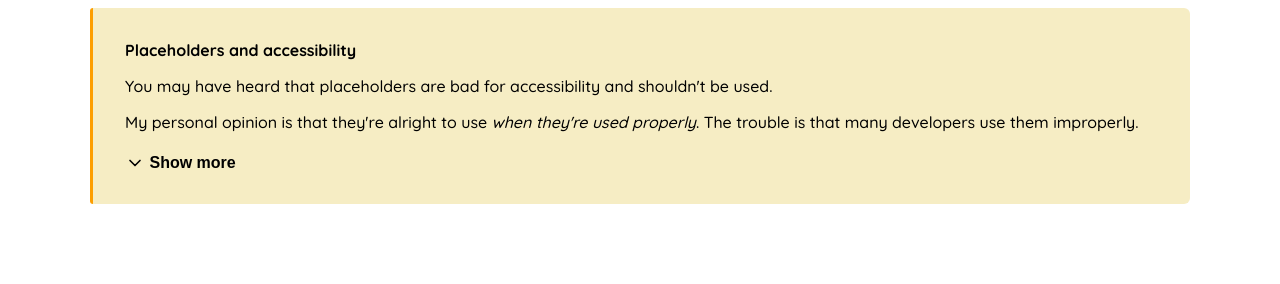
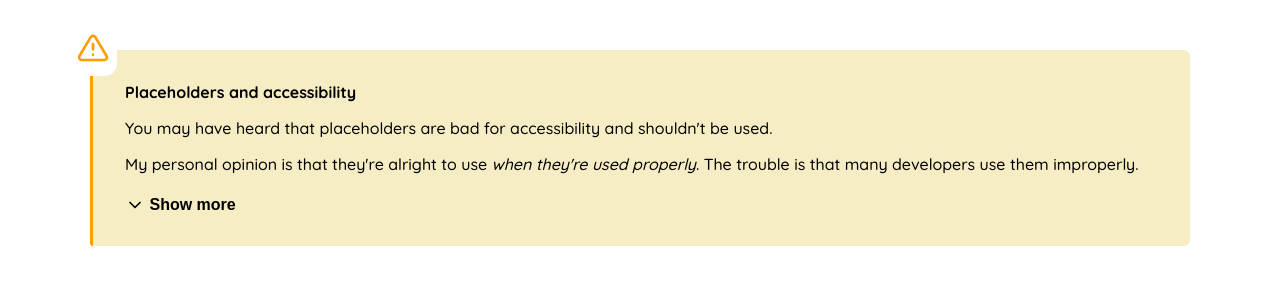
Before and after one commit to bookercodes/post-body-callout-component, a plain HTML site: page index.html in a window 1280 px wide. Drawn offline with Linux system fonts and the light colour scheme.

Commit message:
Add icon

```diff
--- a/index.html
+++ b/index.html
@@ -5,12 +5,29 @@
     <meta http-equiv="X-UA-Compatible" content="IE=edge">
     <meta name="viewport" content="width=device-width, initial-scale=1.0">
     <title>Document</title>
+
     <link rel="stylesheet" href="style.css">
     <link rel="preconnect" href="https://fonts.googleapis.com"><link rel="preconnect" href="https://fonts.gstatic.com" crossorigin><link href="https://fonts.googleapis.com/css2?family=Quicksand:wght@400;500;700&display=swap" rel="stylesheet">
 </head>
 <body>
     <div class="post-body">
         <aside class="callout">
+            <div class="callout-icon">
+                <svg
+                    xmlns="http://www.w3.org/2000/svg"
+                    width="32"
+                    height="32"
+                    viewBox="0 0 24 24"
+                    fill="none"
+                    stroke="currentColor"
+                    stroke-width="2"
+                    stroke-linecap="round"
+                    stroke-linejoin="round">
+                        <path d="M10.29 3.86L1.82 18a2 2 0 0 0 1.71 3h16.94a2 2 0 0 0 1.71-3L13.71 3.86a2 2 0 0 0-3.42 0z"></path>
+                        <line x1="12" y1="9" x2="12" y2="13"></line>
+                        <line x1="12" y1="17" x2="12.01" y2="17"></line>
+                    </svg>
+            </div>
             <strong>Placeholders and accessibility</strong>
             <p>You may have heard that placeholders are bad for accessibility and shouldn't be used.</p>
             <p>My personal opinion is that they're alright to use <em>when they're used properly</em>. The trouble is that many developers use them improperly.
--- a/style.css
+++ b/style.css
@@ -1,5 +1,6 @@
 body {
     font-family: 'Quicksand';
+    margin-top: 50px;
 }
 
 .post-body {
@@ -16,6 +17,7 @@ body {
 
 .callout {
     font-weight: 500;
+    position: relative;
 }
 
 .callout button {
@@ -31,6 +33,10 @@ body {
     cursor: pointer;
 }
 
+.callout button:hover svg {
+    transform: translate(0px, 7px);
+}
+
 .callout button svg {
     transform: translate(0px, 5px);
 }
@@ -38,3 +44,14 @@ body {
 .callout .more {
     display: none;
 }
+
+.callout-icon {
+    transform: translate(-50%, -50%);
+    color: #fd9e00;
+    background-color: white;
+    position: absolute;
+    top: 0;
+    left: 0;
+    border-radius: 25%;
+    padding: 8px;
+}
```
